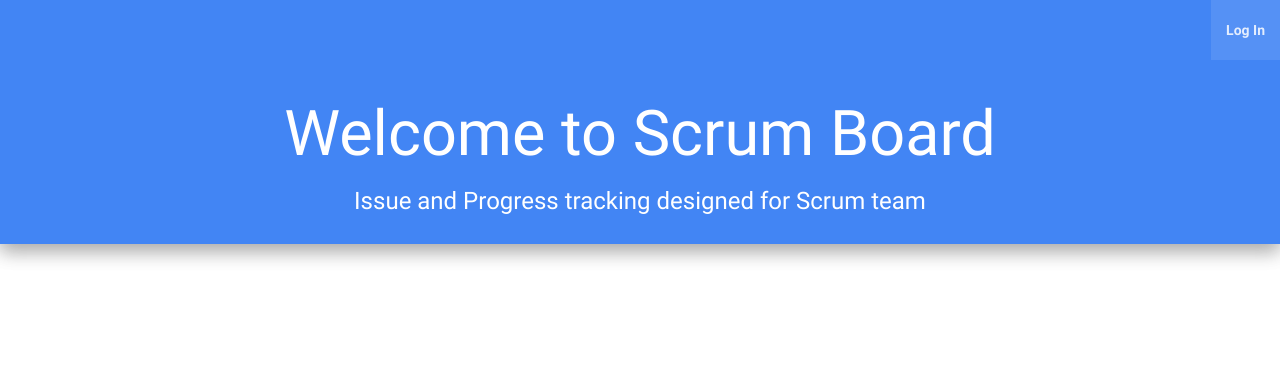
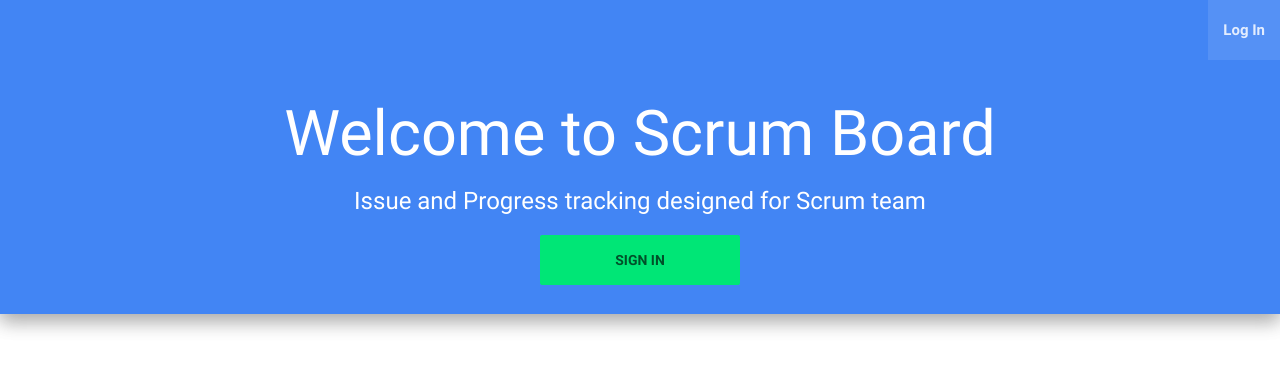
Before and after one commit to papoo25666/test, a PHP site: page / in a window 1280 px wide. Shown: the top 371 px of the page. Run offline with PHP 8.4, Linux system fonts and the light colour scheme.

Commit message:
Add sign up button

```diff
--- a/css/custom_style.css
+++ b/css/custom_style.css
@@ -14,3 +14,13 @@
 .navbar-inverse.navbar {
     background-color: #4285f4;
 }
+.btn {
+    font-weight: bold;
+}
+
+.btn-success {
+    width: 200px;
+    padding: 15px;
+    background-color: #00E676 !important;
+    color: rgba(0, 0, 0, 0.65) !important;
+}
--- a/index.html
+++ b/index.html
@@ -29,8 +29,8 @@
             </button>
         </div>
         <div class="navbar-collapse collapse navbar-inverse-collapse">
-            <ul class="nav navbar-nav navbar-right">
-                <li class="active"><a href="javascript:void(0)" style="font-weight: bold;margin-right: 15px">Log In</a></li>
+            <ul class="nav navbar-nav navbar-right" style="margin-right: 0">
+                <li class="active text-center"><a href="javascript:void(0)" style="font-weight: bold;font-size: 15px">Log In</a></li>
             </ul>
         </div>
     </div>
@@ -40,6 +40,13 @@
                 <div class="jumbotron text-center" style="background-color: #4285f4">
                     <h1 class="text-center" style="color:#fff">Welcome to Scrum Board</h1>
                     <h3>Issue and Progress tracking designed for Scrum team</h3>
+                    <div class="container">
+                        <div class="col-lg-4 col-md-4 col-sm-4 col-xs-12 col-lg-offset-4 col-md-offset-4 col-sm-offset-4">
+                            <button class="btn btn-success">
+                                Sign In
+                            </button>
+                        </div>
+                    </div>
                 </div>
             </div>
         </section>
```
